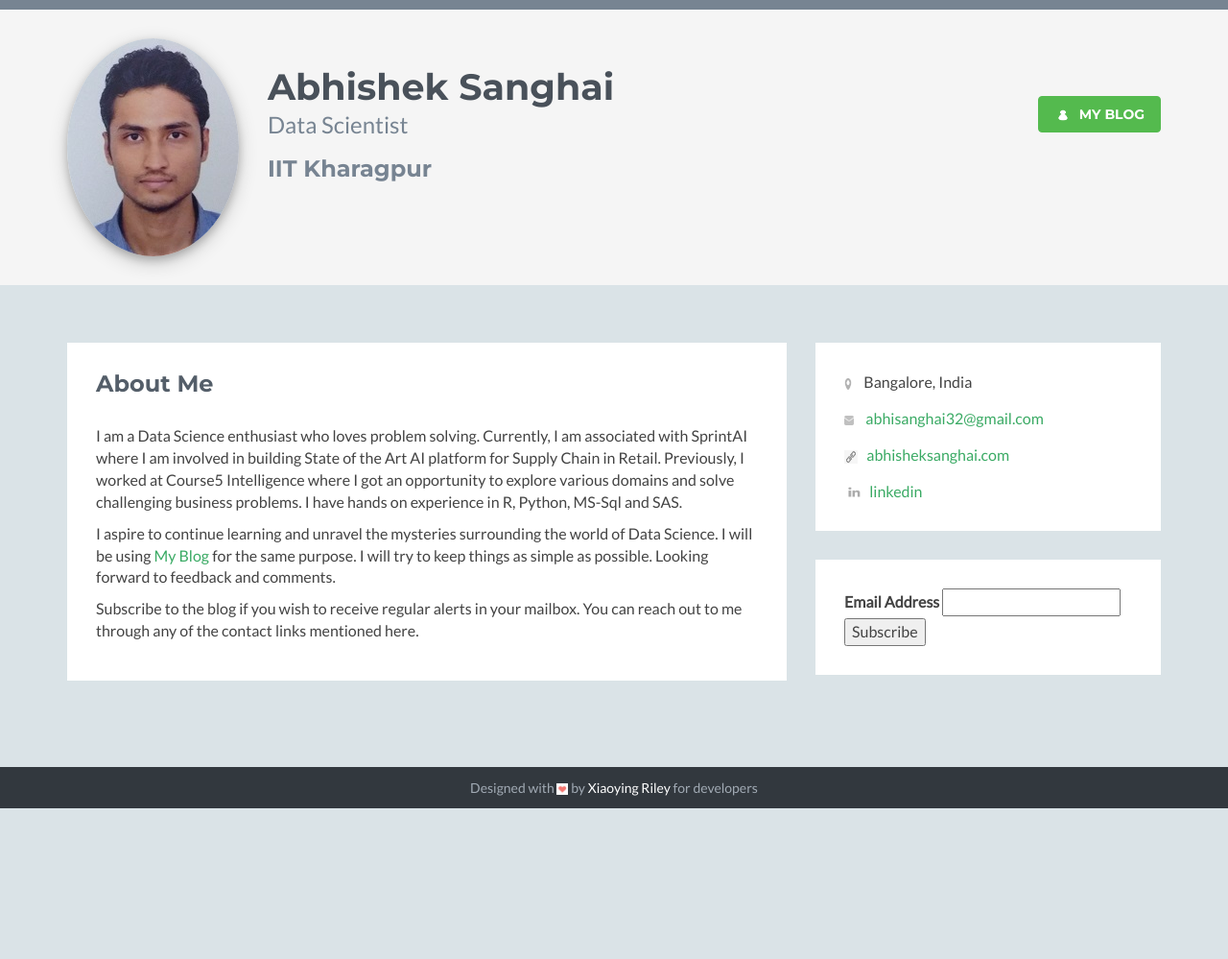
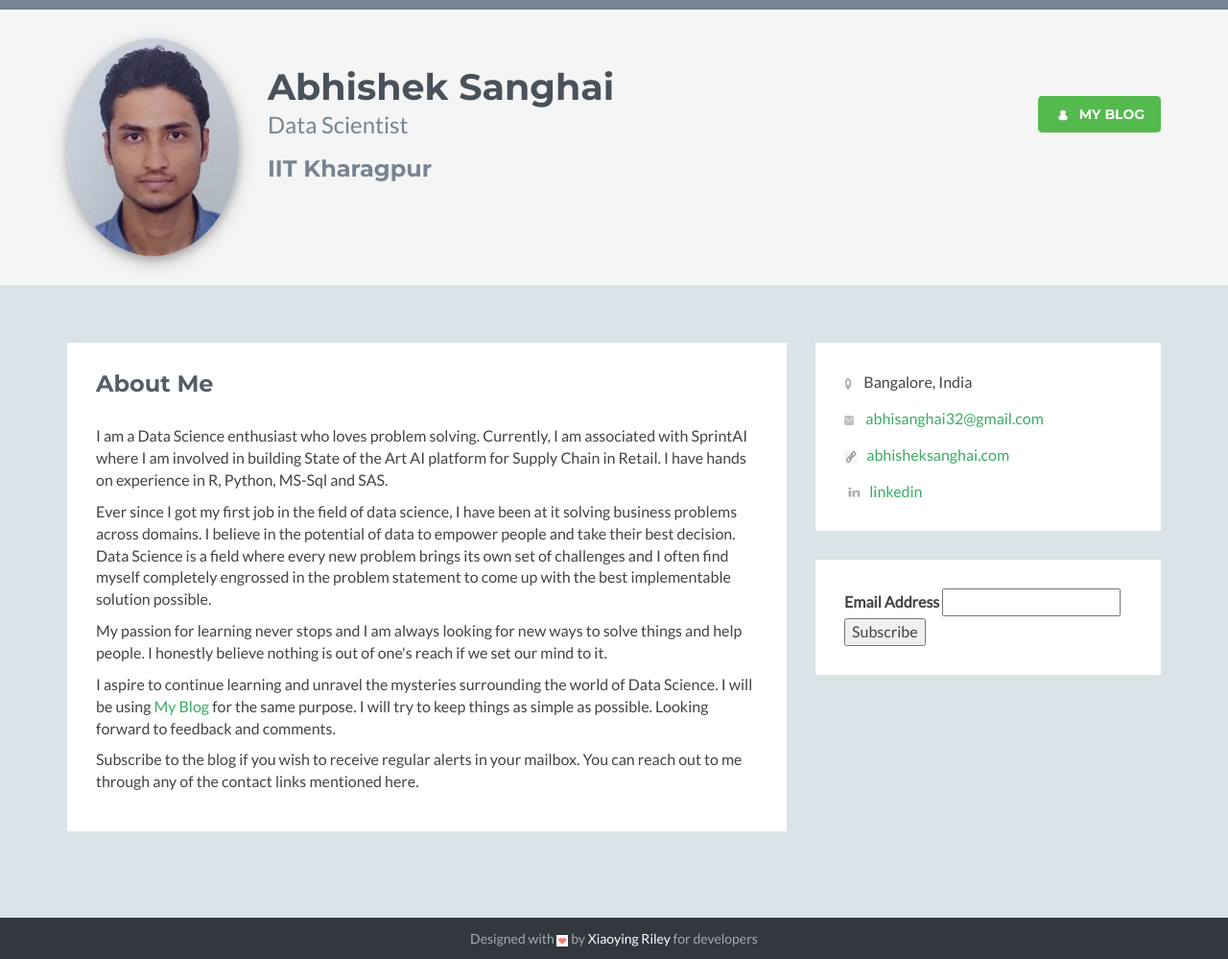
Before and after one commit to abhisheksanghai/abhisheksanghai.github.io, a Jekyll site: the page built from index.html, in a window 1280 px wide. Shown: the whole page at 96% size. Built offline with Jekyll 4.4.1, drawn with Linux system fonts in a browser that asks for light colours; before the commit the page ends 900 px from its top, so only the background shows below that.

Commit message:
updating introduction

```diff
--- a/index.html
+++ b/index.html
@@ -24,8 +24,16 @@ title: Abhishek Sanghai | Blog
                         <div class="content">
                             <p> I am a Data Science enthusiast who loves problem solving. Currently, I am associated with SprintAI
 				    where I am involved in building State of the Art AI platform for Supply Chain in Retail.
-				    Previously, I worked at Course5 Intelligence where I got an opportunity to explore various domains
-				    and solve challenging business problems. I have hands on experience in R, Python, MS-Sql and SAS. </p>
+				    I have hands on experience in R, Python, MS-Sql and SAS. </p>
+
+			    <p> Ever since I got my first job in the field of data science, I have been at it solving business
+				    problems across domains. I believe in the potential of data to empower people and take their
+				    best decision. Data Science is a field where every new problem brings its own set of challenges
+				    and I often find myself completely engrossed in the problem statement to come up with the best
+				    implementable solution possible.
+
+			    <p> My passion for learning never stops and I am always looking for new ways to solve things and help
+				    people. I honestly believe nothing is out of one's reach if we set our mind to it.
 
 			    <p>  I aspire to continue learning and unravel the mysteries surrounding the world of Data Science. I will
 				    be using <a href="/datascience">My Blog</a> for the same purpose. I will try to keep things as
```
